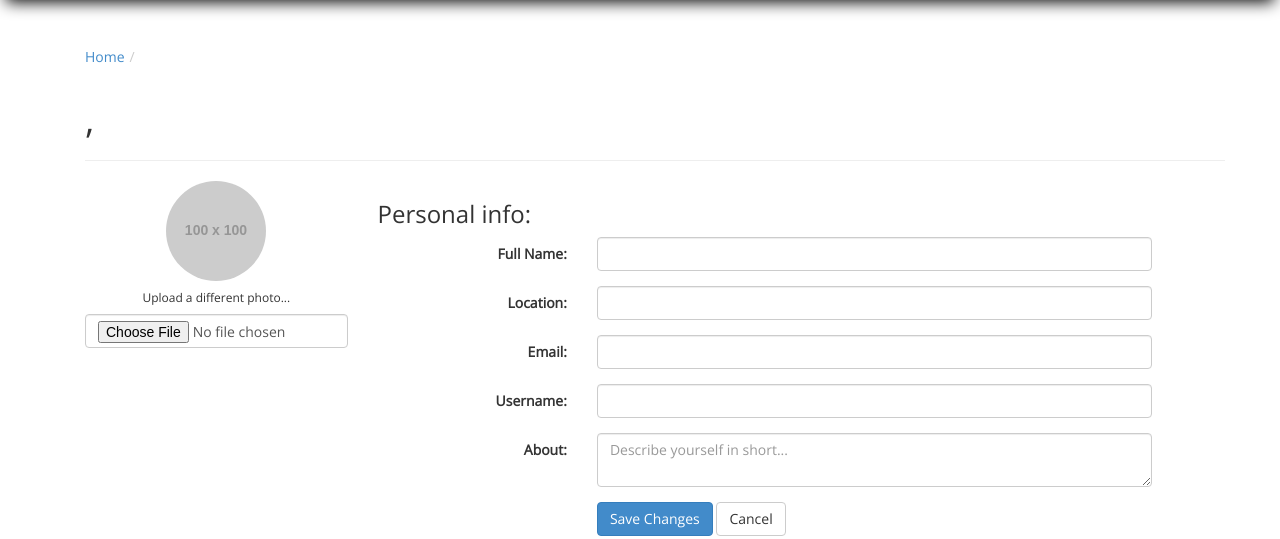
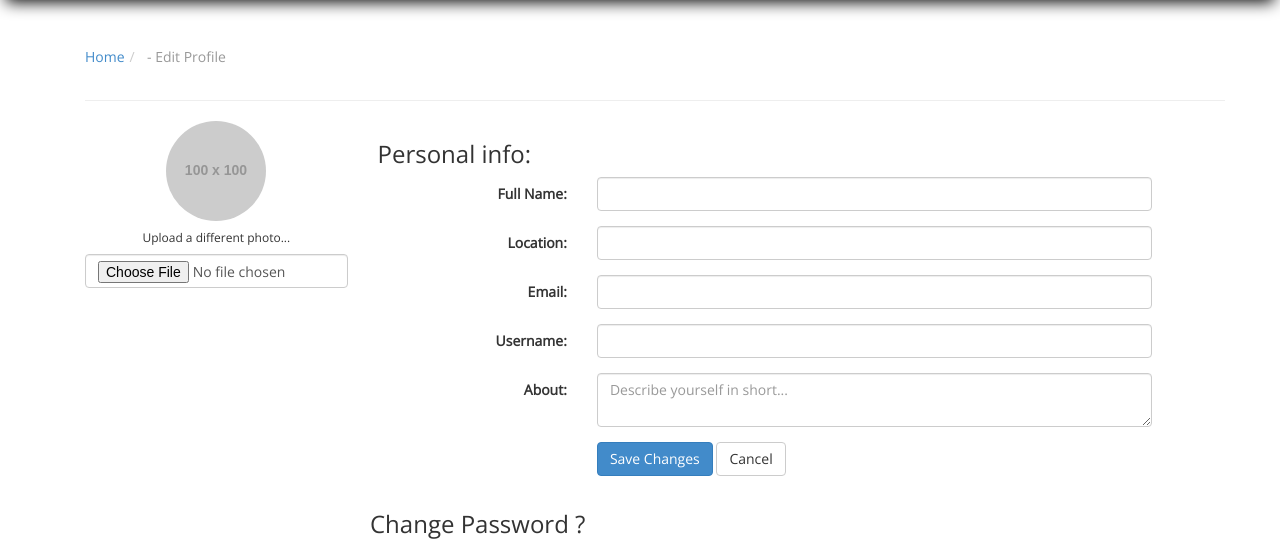
Before and after one commit to ghoshabhi/Multi-User-Blog, a Python web app: template templates/profile.html in a window 1280 px wide. Shown: the part 51-590 px from the top of the page. Run offline with Jinja, Linux system fonts and the light colour scheme; the template is opened without the code that fills it, so the values that code supplies are empty; grey boxes labelled with a size stand in for pictures from a placeholder-image service; some libraries are stand-ins or nearby versions.

Commit message:
Fixed breadcrumbs on certain pages.

```diff
--- a/templates/aboutus.html
+++ b/templates/aboutus.html
@@ -3,13 +3,13 @@
 {% block navigation %}
  {% if user %}
   <li class="dropdown">
-          <a href="#" class="dropdown-toggle" data-toggle="dropdown"><b><em>{{user.fullname}}</em></b><b class="caret"></b></a>
+    <a href="#" class="dropdown-toggle" data-toggle="dropdown"><em>{{user.fullname}}</em><b class="caret"></b></a>
     <ul class="dropdown-menu">
       <li><a href="/newpost">New Post</a></li>
       <li><a href="#">All Posts</a></li>
       <li><a href="#">Drafts</a></li>
       <li class="divider"></li>
-            <li><a href="#">Profile</a></li>
+      <li><a href="/profile/{{ user.key | filterKey}}">Profile</a></li>
       <li><a href="#">Report Problem</a></li>
       <li><a href="/logout">Sign Out</a></li>
     </ul>
--- a/templates/blog.html
+++ b/templates/blog.html
@@ -9,7 +9,7 @@
       <li><a href="#">All Posts</a></li>
       <li><a href="#">Drafts</a></li>
       <li class="divider"></li>
-            <li><a href="#">Profile</a></li>
+      <li><a href="/profile/{{ user.key | filterKey}}">Profile</a></li>
       <li><a href="#">Report Problem</a></li>
       <li><a href="/logout">Sign Out</a></li>
     </ul>
@@ -31,8 +31,8 @@
 
 <ol class="breadcrumb" style="margin-bottom: 5px;">
   <li><a href='/home'>Home</a></li>
-  <li><a href='/allposts'>blog</a></li>
-  <li><a href="/blog/{{ post.key | filterKey }}">{{post.title}}</a></li>
+  <li><a href='/allposts'>All Posts</a></li>
+  <li class="active">{{post.title}}</a></li>
 </ol>
 
 <h1>{{post.title | safe}}</h1>
--- a/templates/login.html
+++ b/templates/login.html
@@ -9,7 +9,7 @@
       <li><a href="#">All Posts</a></li>
       <li><a href="#">Drafts</a></li>
       <li class="divider"></li>
-      <li><a href="#">Profile</a></li>
+      <li><a href="/profile/{{ user.key | filterKey}}">Profile</a></li>
       <li><a href="#">Report Problem</a></li>
       <li><a href="/logout">Sign Out</a></li>
     </ul>
--- a/templates/newpost.html
+++ b/templates/newpost.html
@@ -3,13 +3,13 @@
 {% block navigation %}
  {% if user %}
   <li class="dropdown">
-          <a href="#" class="dropdown-toggle" data-toggle="dropdown"><b><em>{{user.fullname}}</em></b><b class="caret"></b></a>
+    <a href="#" class="dropdown-toggle" data-toggle="dropdown"><em>{{user.fullname}}</em><b class="caret"></b></a>
     <ul class="dropdown-menu">
       <li><a href="/newpost">New Post</a></li>
       <li><a href="#">All Posts</a></li>
       <li><a href="#">Drafts</a></li>
       <li class="divider"></li>
-            <li><a href="#">Profile</a></li>
+      <li><a href="/profile/{{ user.key | filterKey}}">Profile</a></li>
       <li><a href="#">Report Problem</a></li>
       <li><a href="/logout">Sign Out</a></li>
     </ul>
@@ -35,6 +35,7 @@
 
 <ol class="breadcrumb" style="margin-bottom: 5px;">
   <li><a href="/home">Home</a></li>
+  <li><a href="/profile/{{user.key | filterKey }}">{{user.fullname}}</a></li>
   <li class="active">New Post</li>
 </ol>
 
--- a/templates/profile.html
+++ b/templates/profile.html
@@ -9,7 +9,7 @@
       <li><a href="#">All Posts</a></li>
       <li><a href="#">Drafts</a></li>
       <li class="divider"></li>
-      <li><a href="#">Profile</a></li>
+      <li><a href="/profile/{{ user.key | filterKey}}">Profile</a></li>
       <li><a href="#">Report Problem</a></li>
       <li><a href="/logout">Sign Out</a></li>
     </ul>
@@ -34,7 +34,7 @@
 </ol>
 
   <div class="container">
-    <h1>{{user_public.fullname}},<small>{{user_public.location}}</small></h1>
+    <h1>{{user_public.fullname}}</h1>
     <hr>
     <div class="row">
       <!-- left column -->
@@ -80,9 +80,9 @@
             <label class="col-lg-3 control-label">About:</label>
             <div class="col-lg-8 col-md-9 col-sm-10">
               {% if user_public.about %}
-              <textarea class="form-control" name="about" type="text">{{user_public.about}}"></textarea>
+              <textarea disabled class="form-control" name="about" type="text">{{user_public.about}}"></textarea>
               {% else %}
-              <textarea class="form-control" name="about" type="text">This user tends to be secretive about himself</textarea>
+              <textarea disabled class="form-control" name="about" type="text">This user tends to be secretive about himself</textarea>
               {% endif %}
             </div>
           </div>
@@ -95,11 +95,11 @@
 
 <ol class="breadcrumb" style="margin-bottom: 5px;">
   <li><a href="/home">Home</a>
-  <li class="active">{{user.fullname}}</li>
+  <li class="active">{{user.fullname}} - Edit Profile</li>
 </ol>
 
 <div class="container">
-    <h1>{{user.fullname}},<small>{{user.location}}</small></h1>
+    <h1>{{user.fullname}}</h1>
     <hr>
   <div class="row">
       <!-- left column -->
--- a/templates/register.html
+++ b/templates/register.html
@@ -9,7 +9,7 @@
       <li><a href="#">All Posts</a></li>
       <li><a href="#">Drafts</a></li>
       <li class="divider"></li>
-            <li><a href="#">Profile</a></li>
+      <li><a href="/profile/{{ user.key | filterKey}}">Profile</a></li>
       <li><a href="#">Report Problem</a></li>
       <li><a href="/logout">Sign Out</a></li>
     </ul>
--- a/templates/test.html
+++ b/templates/test.html
@@ -3,13 +3,13 @@
 {% block navigation %}
  {% if user %}
   <li class="dropdown">
-    <a href="#" class="dropdown-toggle" data-toggle="dropdown"><b><em>{{user.fullname}}</em></b><b class="caret"></b></a>
+    <a href="#" class="dropdown-toggle" data-toggle="dropdown"><em>{{user.fullname}}</em><b class="caret"></b></a>
     <ul class="dropdown-menu">
       <li><a href="/newpost">New Post</a></li>
       <li><a href="#">All Posts</a></li>
       <li><a href="#">Drafts</a></li>
       <li class="divider"></li>
-      <li><a href="#">Profile</a></li>
+      <li><a href="/profile/{{ user.key | filterKey}}">Profile</a></li>
       <li><a href="#">Report Problem</a></li>
       <li><a href="/logout">Sign Out</a></li>
     </ul>
```
Also changed, not shown: 1 other file. Lines whose indentation alone changed are shown as unchanged.
